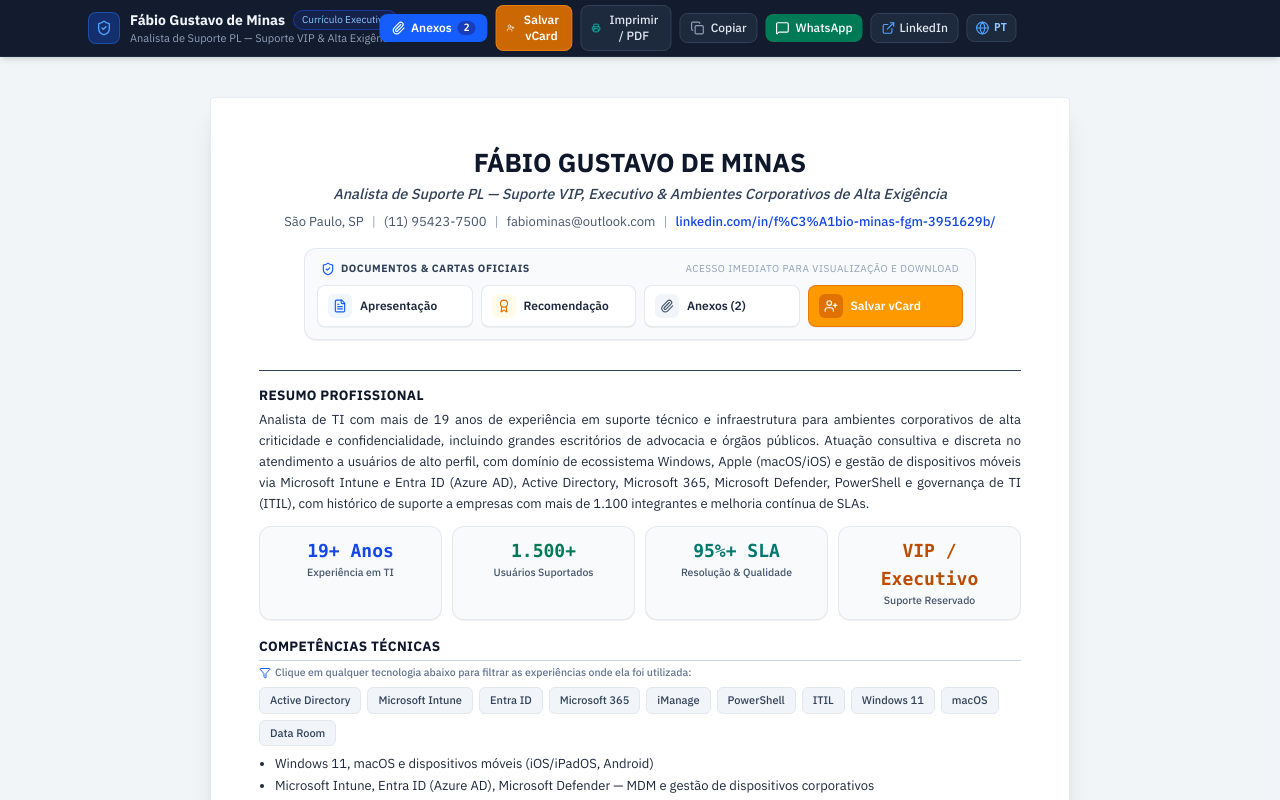
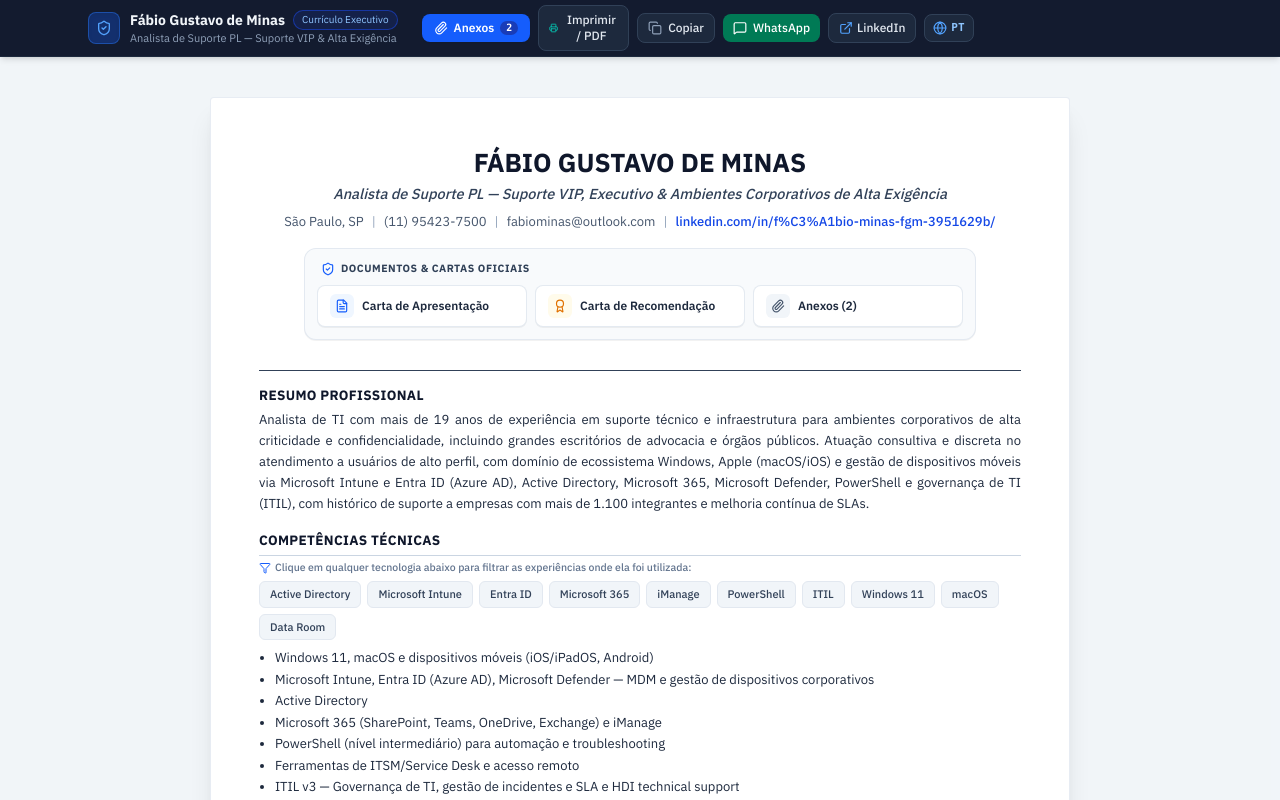
Before and after one commit to FabioOkis/CV-Fabio-Gustavo-de-Minas, a React (Vite) app: page / in a window 1280 px wide. Shown: the top 800 px of the page. Built offline with nearby package versions, Linux system fonts and the light colour scheme.

Commit message:
fix: remove KPI cards and move vCard download button to footer contact bar

```diff
--- a/src/components/CurriculumLanding.tsx
+++ b/src/components/CurriculumLanding.tsx
@@ -91,24 +91,21 @@
                 <ShieldCheck className="w-3.5 h-3.5 text-blue-600" />
                 Documentos &amp; Cartas Oficiais
               </span>
-              <span className="text-[10px] text-slate-400 font-normal hidden sm:inline">
-                Acesso imediato para visualização e download
-              </span>
             </div>
 
-            <div className="grid grid-cols-1 sm:grid-cols-4 gap-2">
+            <div className="grid grid-cols-1 sm:grid-cols-3 gap-2">
               {/* Carta de Apresentação */}
               {onOpenCoverLetter && (
                 <button
                   type="button"
                   onClick={onOpenCoverLetter}
-                  className="group w-full inline-flex items-center justify-center sm:justify-start gap-2 px-2.5 py-2 rounded-lg bg-white hover:bg-blue-50/60 text-slate-800 hover:text-blue-900 border border-slate-200/90 hover:border-blue-300 text-xs font-semibold transition-all cursor-pointer shadow-2xs"
+                  className="group w-full inline-flex items-center justify-center sm:justify-start gap-2 px-3 py-2 rounded-lg bg-white hover:bg-blue-50/60 text-slate-800 hover:text-blue-900 border border-slate-200/90 hover:border-blue-300 text-xs font-semibold transition-all cursor-pointer shadow-2xs"
                   title="Visualizar Carta de Apresentação Profissional"
                 >
                   <div className="w-6 h-6 rounded-md bg-blue-50 text-blue-600 flex items-center justify-center shrink-0 group-hover:bg-blue-600 group-hover:text-white transition-colors">
                     <FileText className="w-3.5 h-3.5" />
                   </div>
-                  <span className="truncate">Apresentação</span>
+                  <span className="truncate">Carta de Apresentação</span>
                 </button>
               )}
 
@@ -117,13 +114,13 @@
                 <button
                   type="button"
                   onClick={onOpenRecommendationLetter}
-                  className="group w-full inline-flex items-center justify-center sm:justify-start gap-2 px-2.5 py-2 rounded-lg bg-white hover:bg-amber-50/60 text-slate-800 hover:text-amber-900 border border-slate-200/90 hover:border-amber-300 text-xs font-semibold transition-all cursor-pointer shadow-2xs"
+                  className="group w-full inline-flex items-center justify-center sm:justify-start gap-2 px-3 py-2 rounded-lg bg-white hover:bg-amber-50/60 text-slate-800 hover:text-amber-900 border border-slate-200/90 hover:border-amber-300 text-xs font-semibold transition-all cursor-pointer shadow-2xs"
                   title="Visualizar Carta de Recomendação (Pinheiro Neto Advogados)"
                 >
                   <div className="w-6 h-6 rounded-md bg-amber-50 text-amber-600 flex items-center justify-center shrink-0 group-hover:bg-amber-600 group-hover:text-white transition-colors">
                     <Award className="w-3.5 h-3.5" />
                   </div>
-                  <span className="truncate">Recomendação</span>
+                  <span className="truncate">Carta de Recomendação</span>
                 </button>
               )}
 
@@ -132,7 +129,7 @@
                 <button
                   type="button"
                   onClick={onOpenAttachmentsDrawer}
-                  className="group w-full inline-flex items-center justify-center sm:justify-start gap-2 px-2.5 py-2 rounded-lg bg-white hover:bg-slate-100 text-slate-800 hover:text-slate-900 border border-slate-200/90 hover:border-slate-300 text-xs font-semibold transition-all cursor-pointer shadow-2xs"
+                  className="group w-full inline-flex items-center justify-center sm:justify-start gap-2 px-3 py-2 rounded-lg bg-white hover:bg-slate-100 text-slate-800 hover:text-slate-900 border border-slate-200/90 hover:border-slate-300 text-xs font-semibold transition-all cursor-pointer shadow-2xs"
                   title="Ver diplomas, certificados e anexos"
                 >
                   <div className="w-6 h-6 rounded-md bg-slate-100 text-slate-600 flex items-center justify-center shrink-0 group-hover:bg-slate-700 group-hover:text-white transition-colors">
@@ -141,19 +138,6 @@
                   <span className="truncate">Anexos ({totalAttachments})</span>
                 </button>
               )}
-
-              {/* Salvar Contato (vCard) */}
-              <button
-                type="button"
-                onClick={downloadVCard}
-                className="group w-full inline-flex items-center justify-center sm:justify-start gap-2 px-2.5 py-2 rounded-lg bg-amber-500 hover:bg-amber-600 text-white border border-amber-600/80 text-xs font-semibold transition-all cursor-pointer shadow-2xs"
-                title="Salvar vCard direto no celular"
-              >
-                <div className="w-6 h-6 rounded-md bg-amber-600 text-white flex items-center justify-center shrink-0">
-                  <UserPlus className="w-3.5 h-3.5" />
-                </div>
-                <span className="truncate">Salvar vCard</span>
-              </button>
             </div>
           </div>
         </div>
@@ -170,26 +154,6 @@
         <p className="text-[12.5px] sm:text-[13px] text-slate-800 leading-relaxed text-justify">
           {cvContent.summary}
         </p>
-
-        {/* Executive KPI Metric Cards (print:hidden) */}
-        <div className="grid grid-cols-2 sm:grid-cols-4 gap-2.5 mt-3 print:hidden">
-          <div className="bg-slate-50 border border-slate-200/90 rounded-xl p-2.5 text-center shadow-2xs hover:border-blue-300 transition-colors">
-            <div className="text-base sm:text-lg font-extrabold text-blue-700 font-mono">19+ Anos</div>
-            <div className="text-[10.5px] text-slate-600 font-medium">Experiência em TI</div>
-          </div>
-          <div className="bg-slate-50 border border-slate-200/90 rounded-xl p-2.5 text-center shadow-2xs hover:border-emerald-300 transition-colors">
-            <div className="text-base sm:text-lg font-extrabold text-emerald-700 font-mono">1.500+</div>
-            <div className="text-[10.5px] text-slate-600 font-medium">Usuários Suportados</div>
-          </div>
-          <div className="bg-slate-50 border border-slate-200/90 rounded-xl p-2.5 text-center shadow-2xs hover:border-teal-300 transition-colors">
-            <div className="text-base sm:text-lg font-extrabold text-teal-700 font-mono">95%+ SLA</div>
-            <div className="text-[10.5px] text-slate-600 font-medium">Resolução &amp; Qualidade</div>
-          </div>
-          <div className="bg-slate-50 border border-slate-200/90 rounded-xl p-2.5 text-center shadow-2xs hover:border-amber-300 transition-colors">
-            <div className="text-base sm:text-lg font-extrabold text-amber-700 font-mono">VIP / Executivo</div>
-            <div className="text-[10.5px] text-slate-600 font-medium">Suporte Reservado</div>
-          </div>
-        </div>
       </section>
 
       {/* ================= COMPETÊNCIAS TÉCNICAS ================= */}
--- a/src/components/ExecutiveFooter.tsx
+++ b/src/components/ExecutiveFooter.tsx
@@ -10,7 +10,9 @@
   Award,
   ExternalLink,
   MessageSquare,
+  UserPlus,
 } from 'lucide-react';
+import { downloadVCard } from '../utils/vcard';
 
 interface ExecutiveFooterProps {
   onOpenCoverLetter?: () => void;
@@ -166,6 +168,16 @@
               <ExternalLink className="w-3.5 h-3.5" />
               <span>LinkedIn</span>
             </a>
+
+            <button
+              type="button"
+              onClick={downloadVCard}
+              className="inline-flex items-center gap-1.5 px-2.5 py-1 rounded-md bg-amber-950/70 hover:bg-amber-900/90 text-amber-300 border border-amber-800/60 transition-colors whitespace-nowrap cursor-pointer"
+              title="Baixar vCard / Salvar contato"
+            >
+              <UserPlus className="w-3.5 h-3.5 text-amber-400" />
+              <span>vCard</span>
+            </button>
           </div>
         </div>
       </div>
--- a/src/components/ExecutiveHeaderBar.tsx
+++ b/src/components/ExecutiveHeaderBar.tsx
@@ -144,16 +144,6 @@
             </span>
           </button>
 
-          {/* Salvar Contato (vCard) */}
-          <button
-            type="button"
-            onClick={downloadVCard}
-            className="inline-flex items-center gap-1.5 px-2.5 py-1.5 rounded-lg bg-amber-600/90 hover:bg-amber-500 text-white border border-amber-500/50 text-xs font-semibold shadow-xs transition-colors cursor-pointer"
-            title="Baixar vCard / Salvar contato na agenda do celular"
-          >
-            <UserPlus className="w-3.5 h-3.5" />
-            <span className="hidden lg:inline">Salvar vCard</span>
-          </button>
 
           {/* Imprimir / PDF */}
           <button
```
